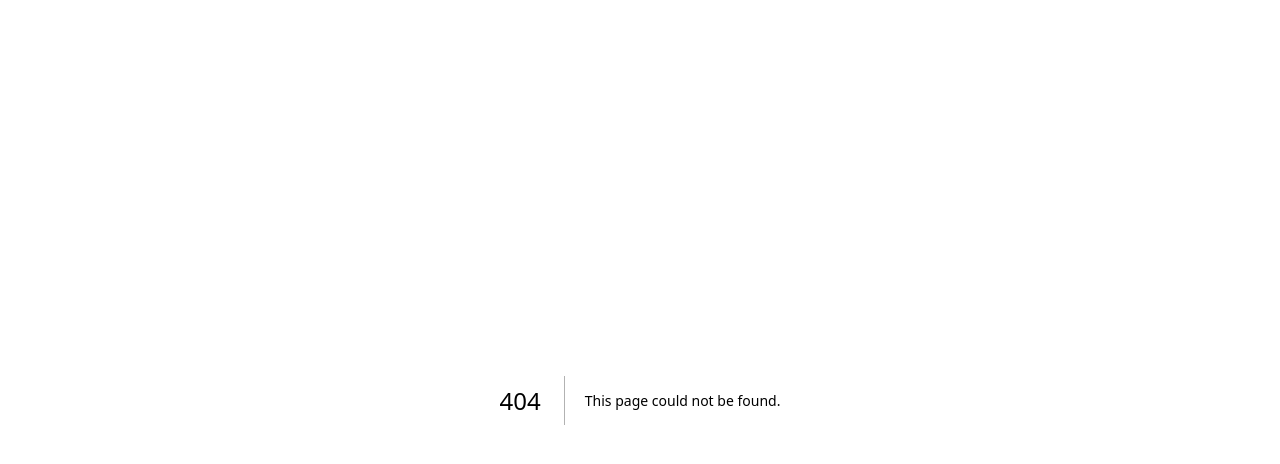
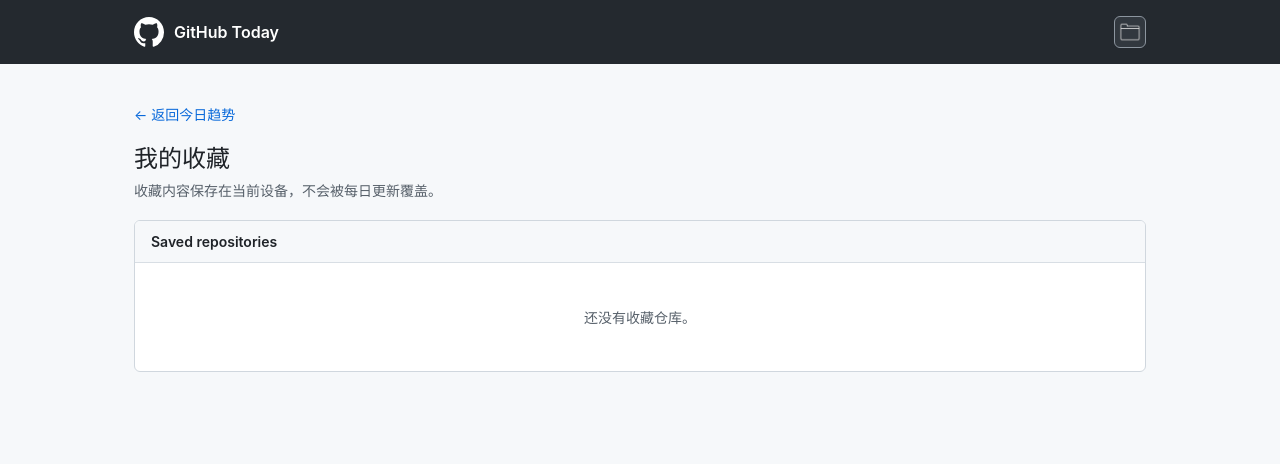
Before and after one commit to YQX14583/github-today, a Next.js app: page /favorites in a window 1280 px wide. Before the commit this address had no page. Shown: the top 464 px of the page. Built offline with nearby package versions, Linux system fonts and the light colour scheme.

Commit message:
persist favorites across daily updates

```diff
--- /dev/null
+++ b/app/favorites/page.tsx
@@ -0,0 +1,77 @@
+"use client";
+
+import Link from "next/link";
+import { useEffect, useState } from "react";
+import { readFavorites, writeFavorites } from "../../lib/favorites";
+import type { RepositoryArticle } from "../../lib/types";
+
+function formatStars(value: number) {
+  return new Intl.NumberFormat("zh-CN", { notation: "compact", maximumFractionDigits: 1 }).format(value);
+}
+
+export default function FavoritesPage() {
+  const [favorites, setFavorites] = useState<RepositoryArticle[]>([]);
+  const [ready, setReady] = useState(false);
+
+  useEffect(() => {
+    setFavorites(readFavorites());
+    setReady(true);
+  }, []);
+
+  function removeFavorite(slug: string) {
+    setFavorites((current) => {
+      const next = current.filter((repository) => repository.slug !== slug);
+      writeFavorites(next);
+      return next;
+    });
+  }
+
+  return (
+    <>
+      <nav className="site-nav">
+        <div className="nav-inner">
+          <Link className="brand" href="/" aria-label="GitHub Today 首页">
+            <svg width="30" height="30" viewBox="0 0 16 16" aria-hidden="true"><path d="M8 0C3.58 0 0 3.64 0 8.13c0 3.59 2.29 6.64 5.47 7.71.4.08.55-.18.55-.39 0-.19-.01-.83-.01-1.51-2.01.38-2.53-.5-2.69-.96-.09-.23-.48-.96-.82-1.15-.28-.15-.68-.53-.01-.54.63-.01 1.08.59 1.23.83.72 1.23 1.87.88 2.33.67.07-.53.28-.88.51-1.08-1.78-.21-3.64-.91-3.64-4.02 0-.89.31-1.62.82-2.19-.08-.2-.36-1.04.08-2.16 0 0 .67-.22 2.2.84A7.53 7.53 0 0 1 8 3.91c.68 0 1.36.09 2 .27 1.53-1.06 2.2-.84 2.2-.84.44 1.12.16 1.96.08 2.16.51.57.82 1.3.82 2.19 0 3.12-1.87 3.81-3.65 4.02.29.25.54.74.54 1.51 0 1.09-.01 1.97-.01 2.24 0 .22.15.47.55.39A8.12 8.12 0 0 0 16 8.13C16 3.64 12.42 0 8 0Z" /></svg>
+            <span>GitHub Today</span>
+          </Link>
+          <Link className="nav-favorites active" href="/" aria-label="返回今日趋势">
+            <img src="/favorites-folder.png" alt="" width="22" height="22" />
+          </Link>
+        </div>
+      </nav>
+
+      <main className="feed favorites-page">
+        <Link className="back-link" href="/">← 返回今日趋势</Link>
+        <header className="feed-header">
+          <div><h1>我的收藏</h1><p>收藏内容保存在当前设备，不会被每日更新覆盖。</p></div>
+        </header>
+
+        <section className="repository-panel" aria-label="我的收藏">
+          <div className="panel-title">Saved repositories</div>
+          {ready && favorites.length === 0 ? <p className="favorites-empty">还没有收藏仓库。</p> : favorites.map((repository, index) => (
+            <article className="repository-preview" key={repository.slug}>
+              <div className="repo-rank">{index + 1}</div>
+              <div className="repo-main">
+                <h2>
+                  <svg width="16" height="16" viewBox="0 0 16 16" aria-hidden="true"><path d="M2 2.5A2.5 2.5 0 0 1 4.5 0h8.75a.75.75 0 0 1 .75.75v12.5a.75.75 0 0 1-.75.75h-2.5a.75.75 0 0 1 0-1.5h1.75v-2H4.5c-.55 0-1 .45-1 1s.45 1 1 1H7a.75.75 0 0 1 0 1.5H4.5A2.5 2.5 0 0 1 2 11.5Zm1.5 6.71c.31-.13.65-.21 1-.21h8V1.5h-8a1 1 0 0 0-1 1Z" /></svg>
+                  <Link href={`/favorites/${repository.slug}`}><span>{repository.owner}</span> / {repository.name}</Link>
+                </h2>
+                <p>{repository.summary}</p>
+                <div className="repo-footer">
+                  <div className="repo-meta">
+                    <span><i className="language-dot" />{repository.language || "其他"}</span>
+                    <span className="star-meta">☆ {formatStars(repository.stars)}</span>
+                    {repository.starsToday > 0 && <span>★ {formatStars(repository.starsToday)} stars today</span>}
+                  </div>
+                  <button className="favorite-button active" type="button" aria-label={`取消收藏 ${repository.name}`} onClick={() => removeFavorite(repository.slug)}>
+                    <img src="/favorite-bookmark.png" alt="" width="20" height="20" />
+                  </button>
+                </div>
+              </div>
+            </article>
+          ))}
+        </section>
+      </main>
+    </>
+  );
+}
--- a/app/globals.css
+++ b/app/globals.css
@@ -34,7 +34,7 @@ a { color: inherit; }
 
 .repository-panel { overflow: hidden; border: 1px solid #d0d7de; border-radius: 6px; background: #fff; }
 .panel-title { padding: 12px 16px; border-bottom: 1px solid #d8dee4; background: #f6f8fa; font-size: 14px; font-weight: 600; }
-.repository-preview { display: flex; gap: 12px; position: relative; padding: 24px 16px; border-bottom: 1px solid #d8dee4; }
+.repository-preview { display: flex; gap: 12px; position: relative; padding: 18px 16px; border-bottom: 1px solid #d8dee4; }
 .repository-preview:last-child { border-bottom: 0; }
 .repository-preview:hover { background: #f6f8fa; }
 .repo-rank { width: 24px; padding-top: 2px; color: #8c959f; font-size: 13px; text-align: center; }
@@ -44,15 +44,19 @@ a { color: inherit; }
 .repository-preview h2 a { text-decoration: none; }
 .repository-preview h2 a:hover { text-decoration: underline; }
 .repository-preview h2 span { font-weight: 400; }
-.repository-preview p { max-width: 720px; margin: 0 0 14px; color: #57606a; font-size: 14px; line-height: 1.6; }
+.repository-preview p { max-width: 720px; margin: 0 0 10px; color: #57606a; font-size: 14px; line-height: 1.55; }
 .repo-meta { display: flex; flex-wrap: wrap; gap: 18px; color: #57606a; font-size: 12px; }
 .repo-meta > span, .article-header div > span { display: inline-flex; align-items: center; gap: 5px; }
-.repo-footer { display: flex; align-items: flex-end; justify-content: space-between; gap: 16px; }
-.favorite-button { flex: 0 0 auto; width: 30px; height: 30px; padding: 5px; border: 0; border-radius: 6px; background: transparent; cursor: pointer; }
+.repo-footer { display: flex; min-height: 26px; align-items: center; justify-content: space-between; gap: 16px; }
+.favorite-button { display: grid; flex: 0 0 auto; width: 26px; height: 26px; padding: 3px; place-items: center; border: 0; border-radius: 6px; background: transparent; cursor: pointer; }
 .favorite-button img { width: 20px; height: 20px; filter: invert(55%); opacity: .58; transition: opacity .15s ease, filter .15s ease; }
 .favorite-button:hover { background: #eef1f4; }
 .favorite-button.active img { filter: none; opacity: .9; }
 .favorites-empty { margin: 0; padding: 44px 20px; color: #57606a; font-size: 14px; text-align: center; }
+.favorites-page .feed-header { margin-bottom: 20px; }
+.favorite-missing { padding: 32px; border: 1px solid #d0d7de; border-radius: 6px; background: #fff; }
+.favorite-missing h1 { margin: 0 0 8px; font-size: 22px; }
+.favorite-missing p { margin: 0; color: #57606a; }
 .language-dot { width: 12px; height: 12px; border: 1px solid rgba(31,35,40,.15); border-radius: 50%; background: #3178c6; }
 .github-button { border: 1px solid rgba(31,35,40,.15); border-radius: 6px; background: #f6f8fa; box-shadow: 0 1px 0 rgba(31,35,40,.04); color: #24292f; font-size: 12px; font-weight: 500; text-decoration: none; }
 .github-button:hover { background: #f3f4f6; border-color: rgba(31,35,40,.25); }
@@ -104,7 +108,7 @@ a { color: inherit; }
   .feed-header { align-items: flex-start; flex-direction: column; }
   .date-block { align-items: flex-start; }
   .repo-rank { display: none; }
-  .repository-preview { padding: 20px 16px; }
+  .repository-preview { padding: 14px 16px; }
   .repository-preview h2 { font-size: 17px; }
   .star-meta { display: none !important; }
   .article-header h1 { font-size: 22px; }
--- a/app/repo/[slug]/page.tsx
+++ b/app/repo/[slug]/page.tsx
@@ -23,7 +23,7 @@ export default async function RepositoryPage({ params }: { params: Promise<{ slu
             <svg width="30" height="30" viewBox="0 0 16 16" aria-hidden="true"><path d="M8 0C3.58 0 0 3.64 0 8.13c0 3.59 2.29 6.64 5.47 7.71.4.08.55-.18.55-.39 0-.19-.01-.83-.01-1.51-2.01.38-2.53-.5-2.69-.96-.09-.23-.48-.96-.82-1.15-.28-.15-.68-.53-.01-.54.63-.01 1.08.59 1.23.83.72 1.23 1.87.88 2.33.67.07-.53.28-.88.51-1.08-1.78-.21-3.64-.91-3.64-4.02 0-.89.31-1.62.82-2.19-.08-.2-.36-1.04.08-2.16 0 0 .67-.22 2.2.84A7.53 7.53 0 0 1 8 3.91c.68 0 1.36.09 2 .27 1.53-1.06 2.2-.84 2.2-.84.44 1.12.16 1.96.08 2.16.51.57.82 1.3.82 2.19 0 3.12-1.87 3.81-3.65 4.02.29.25.54.74.54 1.51 0 1.09-.01 1.97-.01 2.24 0 .22.15.47.55.39A8.12 8.12 0 0 0 16 8.13C16 3.64 12.42 0 8 0Z" /></svg>
             <span>GitHub Today</span>
           </Link>
-          <Link className="nav-favorites" href="/?favorites=1" aria-label="查看我的收藏">
+          <Link className="nav-favorites" href="/favorites" aria-label="查看我的收藏">
             <img src="/favorites-folder.png" alt="" width="22" height="22" />
           </Link>
         </div>
--- /dev/null
+++ b/lib/favorites.ts
@@ -0,0 +1,35 @@
+import type { RepositoryArticle } from "./types";
+
+export const FAVORITES_KEY = "github-today:favorites:v2";
+const LEGACY_KEY = "github-today:favorites:v1";
+
+function isRepository(value: unknown): value is RepositoryArticle {
+  if (!value || typeof value !== "object") return false;
+  const item = value as Partial<RepositoryArticle>;
+  return typeof item.slug === "string" && typeof item.owner === "string" &&
+    typeof item.name === "string" && typeof item.summary === "string" &&
+    typeof item.article === "string" && typeof item.url === "string";
+}
+
+export function readFavorites(currentRepositories: RepositoryArticle[] = []): RepositoryArticle[] {
+  try {
+    const currentValue = localStorage.getItem(FAVORITES_KEY);
+    if (currentValue !== null) {
+      const saved = JSON.parse(currentValue);
+      return Array.isArray(saved) && saved.every(isRepository) ? saved : [];
+    }
+
+    const legacy = JSON.parse(localStorage.getItem(LEGACY_KEY) || "[]");
+    if (!Array.isArray(legacy)) return [];
+    const migrated = currentRepositories.filter((repository) => legacy.includes(repository.slug));
+    writeFavorites(migrated);
+    localStorage.removeItem(LEGACY_KEY);
+    return migrated;
+  } catch {
+    return [];
+  }
+}
+
+export function writeFavorites(repositories: RepositoryArticle[]) {
+  localStorage.setItem(FAVORITES_KEY, JSON.stringify(repositories));
+}
```
Also changed, not shown: app/favorites/[slug]/page.tsx (added, +46 -0 lines), app/home-feed.tsx (+25 -42 lines), app/page.tsx (+2 -7 lines).
